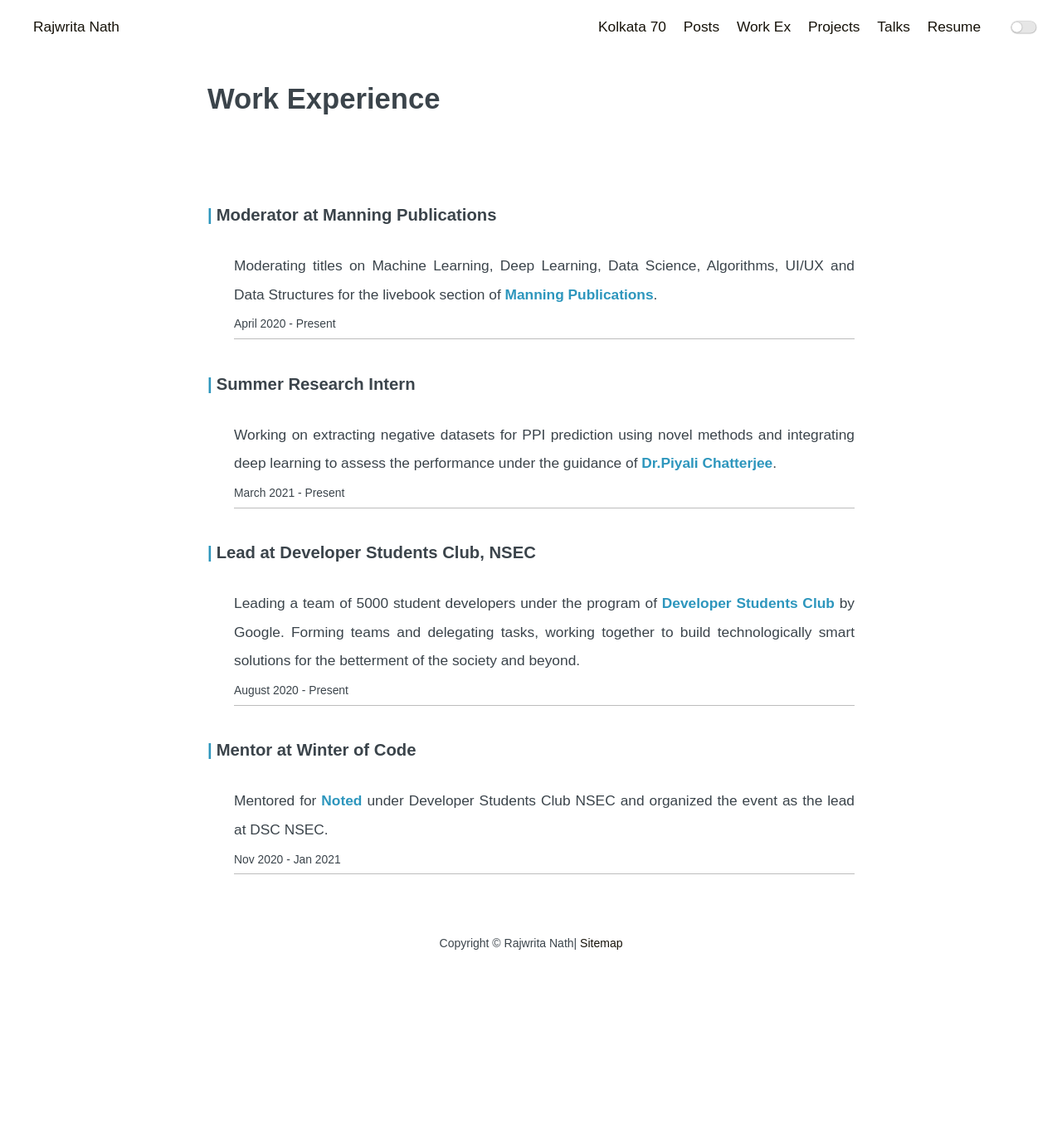
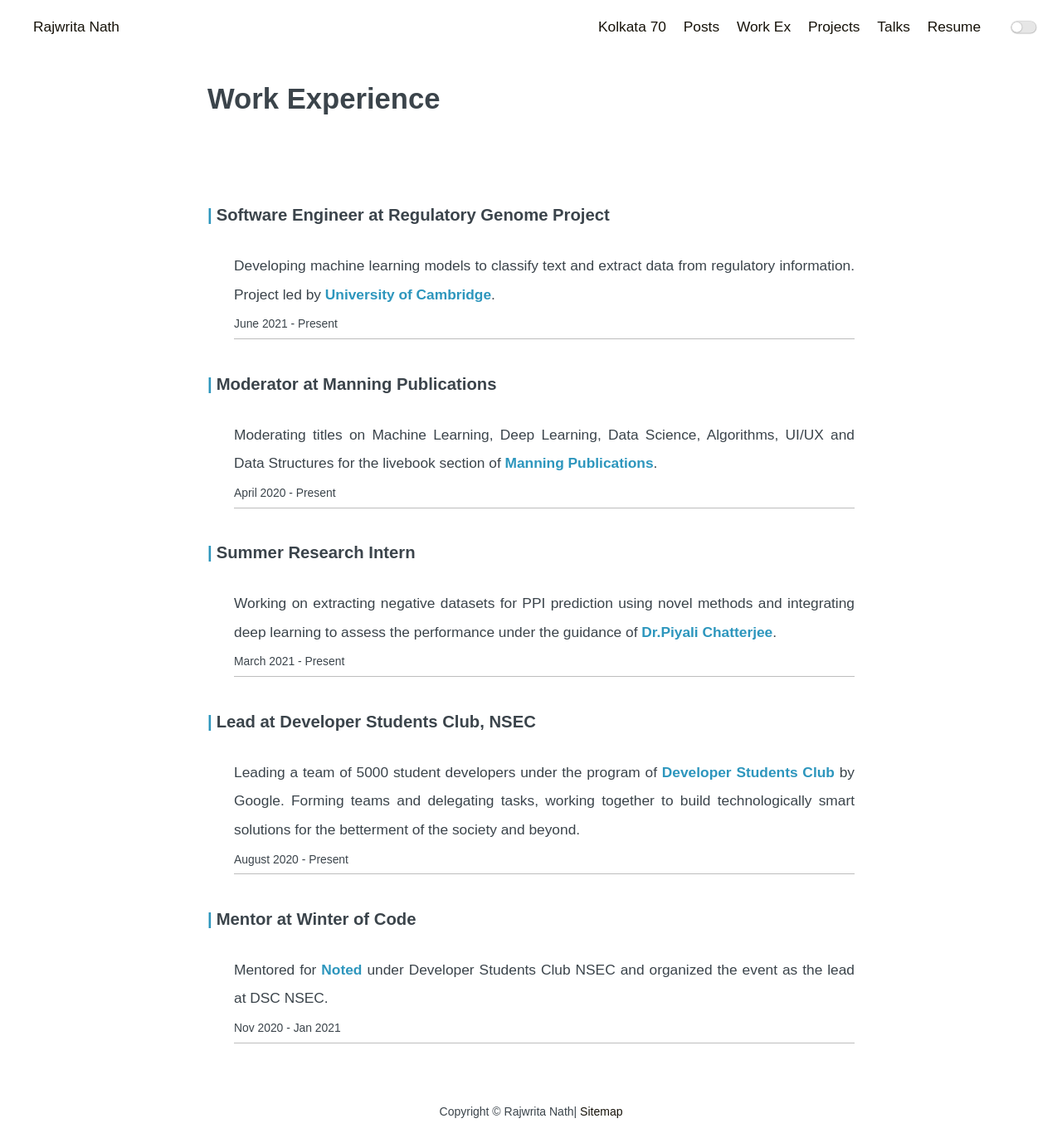
Before and after one commit to Rajwrita/rajwrita.github.io, a Jekyll site: the page built from work.md, in a window 1280 px wide. Shown: the whole page at 83% size. Built offline with Jekyll 4.4.1, drawn with Linux system fonts in a browser that asks for light colours; before the commit the page ends 1169 px from its top, so only the background shows below that.

Commit message:
Update work.md

```diff
--- a/work.md
+++ b/work.md
@@ -7,6 +7,11 @@ permalink: /work
 <!-- Write the Post page here -->
 <div class="main">
 <div class="post-wrap archive">
+    <h3>Software Engineer at Regulatory Genome Project</h3>
+    <article class="archive-item">
+       Developing machine learning models to classify text and extract data from regulatory information. Project led by <a href="https://www.cam.ac.uk/research/news/cambridge-launches-regulatory-genome-project">University of Cambridge</a>.<br>
+       <small>June 2021 - Present</small>
+    </article>
     <h3>Moderator at Manning Publications</h3>
     <article class="archive-item">
        Moderating titles on Machine Learning, Deep Learning, Data Science, Algorithms, UI/UX and Data Structures for the livebook section of <a href="http://livebook.manning.com/">Manning Publications</a>.<br>
```
